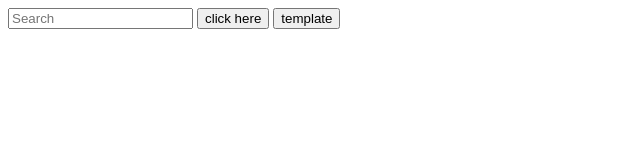
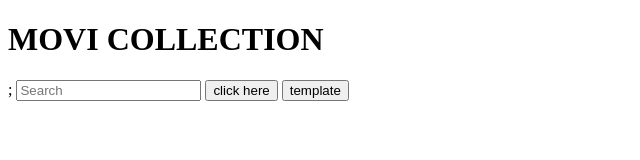
Before and after one commit to rufaidaju/hyf-homework, a plain HTML site: page index.html in a window 1280 px wide. Shown: the whole page, without its empty margins (0-640 px from the left). Drawn offline with nearby package versions, Linux system fonts and the light colour scheme.

Commit message:
Add files via upload

```diff
--- a/index.html
+++ b/index.html
@@ -22,6 +22,7 @@
     </script> -->
       </head>
      <body>
+       <h1 >MOVI COLLECTION</h1>;
   <input type="text" name="keyword" placeholder="Search"></input>
   <!-- <button  id="filter" type="submit">Submit</button> -->
  <button id="mydata">click here</button>
```
